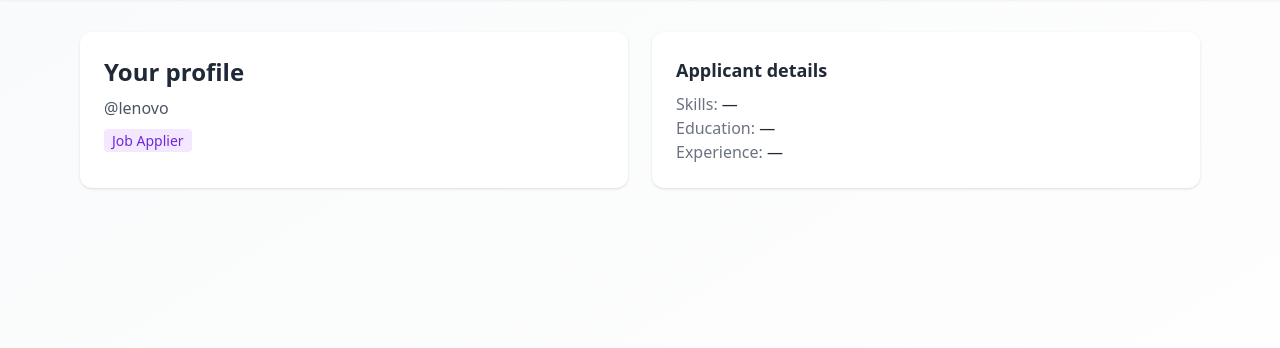
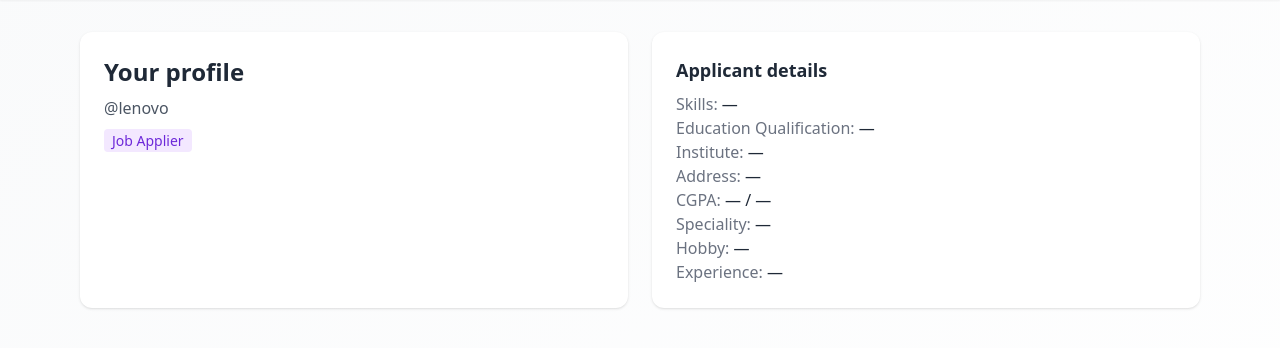
Before and after one commit to PadamPrasadDhakal/Payo, a Django app: page /users/profile/ in a window 1280 px wide. Shown: the part 64-412 px from the top of the page. Run offline with Django 5.2, Linux system fonts and the light colour scheme; a user stored in the database is signed in; some libraries are stand-ins or nearby versions.

Commit message:
User profile photo, qualificaiton dropdown

```diff
--- a/users/forms.py
+++ b/users/forms.py
@@ -12,6 +12,25 @@ class LoginForm(AuthenticationForm):
 
 
 class ApplicantSignUpForm(UserCreationForm):
+    EDUCATION_QUALIFICATIONS = [
+        ("", "Select qualification"),
+        ("SEE/SLC", "SEE/SLC"),
+        ("+2/Intermediate", "+2/Intermediate"),
+        ("Bachelor", "Bachelor"),
+        ("Master", "Master"),
+        ("PhD", "PhD"),
+        ("Other", "Other"),
+    ]
+
+    profile_photo = forms.ImageField(required=False)
+    education_qualification = forms.ChoiceField(choices=EDUCATION_QUALIFICATIONS, required=False)
+    education_institute = forms.CharField(required=False)
+    education_address = forms.CharField(required=False)
+    education_cgpa = forms.DecimalField(max_digits=4, decimal_places=2, required=False)
+    education_cgpa_scale = forms.ChoiceField(choices=[("4", "4"), ("10", "10")], required=False)
+    speciality = forms.CharField(required=False)
+    hobby = forms.CharField(required=False)
+
     class Meta:
         model = User
         fields = (
@@ -19,8 +38,15 @@ class ApplicantSignUpForm(UserCreationForm):
             "email",
             "password1",
             "password2",
+            "profile_photo",
             "skills",
-            "education",
+            "education_qualification",
+            "education_institute",
+            "education_address",
+            "education_cgpa",
+            "education_cgpa_scale",
+            "speciality",
+            "hobby",
             "experience",
             "resume",
         )
@@ -28,6 +54,14 @@ class ApplicantSignUpForm(UserCreationForm):
     def save(self, commit: bool = True):
         user: User = super().save(commit=False)
         user.user_type = User.UserType.APPLICANT
+        user.profile_photo = self.cleaned_data.get("profile_photo")
+        user.education_qualification = self.cleaned_data.get("education_qualification")
+        user.education_institute = self.cleaned_data.get("education_institute")
+        user.education_address = self.cleaned_data.get("education_address")
+        user.education_cgpa = self.cleaned_data.get("education_cgpa")
+        user.education_cgpa_scale = self.cleaned_data.get("education_cgpa_scale")
+        user.speciality = self.cleaned_data.get("speciality")
+        user.hobby = self.cleaned_data.get("hobby")
         if commit:
             user.save()
         return user
@@ -43,6 +77,11 @@ class ApplicantSignUpForm(UserCreationForm):
         self.fields["email"].widget.attrs.update({"placeholder": "Email"})
         self.fields["password1"].widget.attrs.update({"placeholder": "Password"})
         self.fields["password2"].widget.attrs.update({"placeholder": "Confirm password"})
+        self.fields["education_institute"].widget.attrs.update({"placeholder": "Institute name"})
+        self.fields["education_address"].widget.attrs.update({"placeholder": "Institute address"})
+        self.fields["education_cgpa"].widget.attrs.update({"placeholder": "CGPA"})
+        self.fields["speciality"].widget.attrs.update({"placeholder": "Speciality (optional)"})
+        self.fields["hobby"].widget.attrs.update({"placeholder": "Hobby (optional)"})
 
 
 class OrganizationSignUpForm(UserCreationForm):
--- a/users/models.py
+++ b/users/models.py
@@ -13,14 +13,22 @@ class User(AbstractUser):
         default=UserType.APPLICANT,
     )
 
+
     # Organization-specific fields
     organization_name = models.CharField(max_length=255, blank=True)
     organization_website = models.URLField(blank=True)
 
     # Applicant-specific fields
+    profile_photo = models.ImageField(upload_to="profile_photos/", blank=True, null=True)
     resume = models.FileField(upload_to="resumes/", blank=True, null=True)
     skills = models.TextField(blank=True)
-    education = models.TextField(blank=True)
+    education_qualification = models.CharField(max_length=100, blank=True)
+    education_institute = models.CharField(max_length=255, blank=True)
+    education_address = models.CharField(max_length=255, blank=True)
+    education_cgpa = models.DecimalField(max_digits=4, decimal_places=2, blank=True, null=True)
+    education_cgpa_scale = models.CharField(max_length=10, blank=True)
+    speciality = models.CharField(max_length=255, blank=True)
+    hobby = models.CharField(max_length=255, blank=True)
     experience = models.TextField(blank=True)
 
     def is_organization(self) -> bool:
--- a/users/templates/users/profile.html
+++ b/users/templates/users/profile.html
@@ -3,6 +3,9 @@
 <div class="grid md:grid-cols-2 gap-6">
   <div class="bg-white rounded-xl shadow p-6">
     <h2 class="text-2xl font-bold mb-2">Your profile</h2>
+    {% if user.profile_photo %}
+      <img src="{{ user.profile_photo.url }}" alt="Profile Photo" class="w-24 h-24 rounded-full object-cover mb-4">
+    {% endif %}
     <p class="text-gray-600">@{{ user.username }}</p>
     <p class="mt-2"><span class="px-2 py-0.5 rounded bg-purple-100 text-primary text-sm">{{ user.get_user_type_display }}</span></p>
   </div>
@@ -15,7 +18,12 @@
     {% else %}
       <h3 class="font-semibold text-lg mb-2">Applicant details</h3>
       <p><span class="text-gray-500">Skills:</span> {{ user.skills|default:'—' }}</p>
-      <p><span class="text-gray-500">Education:</span> {{ user.education|default:'—' }}</p>
+      <p><span class="text-gray-500">Education Qualification:</span> {{ user.education_qualification|default:'—' }}</p>
+      <p><span class="text-gray-500">Institute:</span> {{ user.education_institute|default:'—' }}</p>
+      <p><span class="text-gray-500">Address:</span> {{ user.education_address|default:'—' }}</p>
+      <p><span class="text-gray-500">CGPA:</span> {{ user.education_cgpa|default:'—' }} / {{ user.education_cgpa_scale|default:'—' }}</p>
+      <p><span class="text-gray-500">Speciality:</span> {{ user.speciality|default:'—' }}</p>
+      <p><span class="text-gray-500">Hobby:</span> {{ user.hobby|default:'—' }}</p>
       <p><span class="text-gray-500">Experience:</span> {{ user.experience|default:'—' }}</p>
     {% endif %}
   </div>
```
Also changed, not shown: jobs/templates/jobs/apply_job.html (+7 -4 lines), jobs/views.py (+12 -8 lines).
